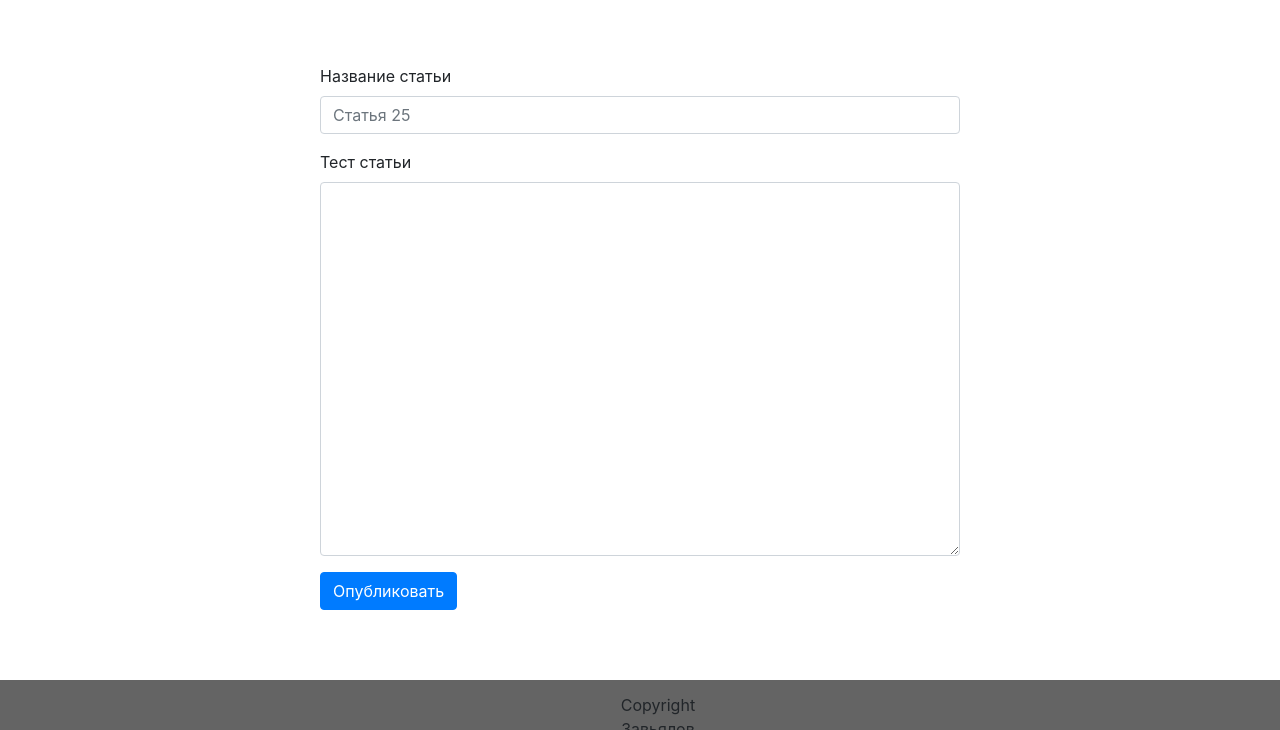
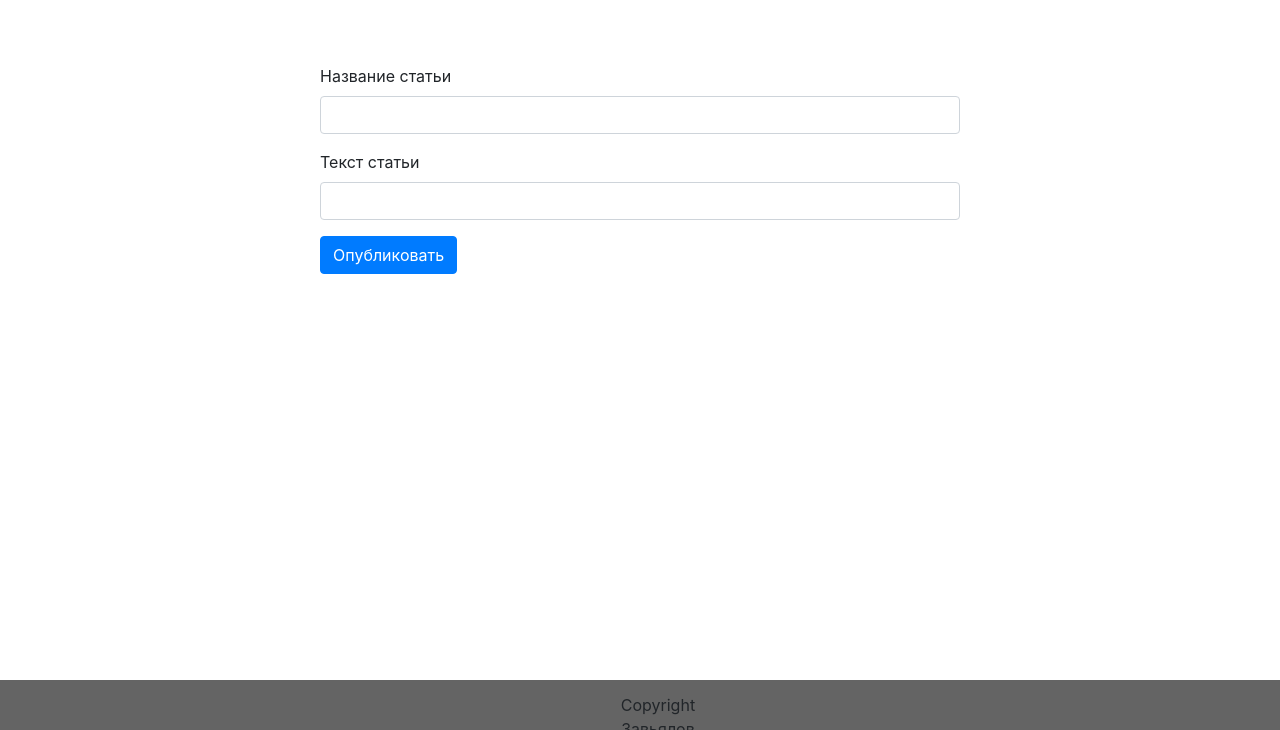
Before and after one commit to jodjjs1/forum, a Django app: page /articles/add_article in a window 1280 px wide. Shown: the part 70-800 px from the top of the page. Run offline with Django 3.2, Linux system fonts and the light colour scheme; the visitor is signed in with stand-in values (Sample User, id 1); some libraries are stand-ins or nearby versions.

Commit message:
add forms file and validator

```diff
--- a/templates/userforum/add_article.html
+++ b/templates/userforum/add_article.html
@@ -10,12 +10,14 @@
         {% csrf_token %}
         <div class="form-group">
         <label for="title">Название статьи</label>
-        <input type="text" class="form-control" name="title" placeholder="Статья 25"> <!-- добавить счётчик статей -->
+        {% comment %} <input type="text" class="form-control" name="title" placeholder="Статья 25"> <!-- добавить счётчик статей --> {% endcomment %}
+        {{ form.title }}
         </div>
 
         <div class="form-group">
-        <label for="artcl_text">Тест статьи</label>
-        <textarea class="form-control" name="artcl_text" rows="15"></textarea>
+        <label for="artcl_text">Текст статьи</label>
+        {% comment %} <textarea class="form-control" name="artcl_text" rows="15"></textarea> {% endcomment %}
+        {{ form.text }}
         </div>
 
         <input type="submit" class="btn btn-primary" value="Опубликовать">
--- /dev/null
+++ b/userforum/forms.py
@@ -0,0 +1,5 @@
+from django import forms
+
+class AddArticleForm(forms.Form):
+    title = forms.CharField(widget=forms.TextInput(attrs={'class': 'form-control'}))
+    text = forms.CharField(widget=forms.TextInput(attrs={'class': 'form-control', 'rows': '15'}))
--- a/userforum/views.py
+++ b/userforum/views.py
@@ -1,3 +1,4 @@
+from userforum.forms import AddArticleForm
 from .models import Articles
 from django.http.response import HttpResponse
 from django.shortcuts import redirect, render
@@ -27,16 +28,21 @@ def about(request):
 def add_article(request):
     if request.method == 'GET':
         if request.user.is_authenticated:
-            return render(request, 'userforum/add_article.html', {'user': request.user})
+            form = AddArticleForm()
+            return render(request, 'userforum/add_article.html', {'user': request.user, 'form': form})
         else:
             return redirect('login')
 
     if request.method == 'POST':
-        new_article = Articles(
-            title=request.POST['title'],
-            text=request.POST['artcl_text'],
-            autor=request.user
-        )
-        new_article.save()
+        form = AddArticleForm(request.POST)
+
+        if form.is_valid():
+
+            new_article = Articles(
+                title=form.cleaned_data['title'],
+                text=form.cleaned_data['text'],
+                autor=request.user
+            )
+            new_article.save()
 
         return redirect('show_article', new_article.id)
```
